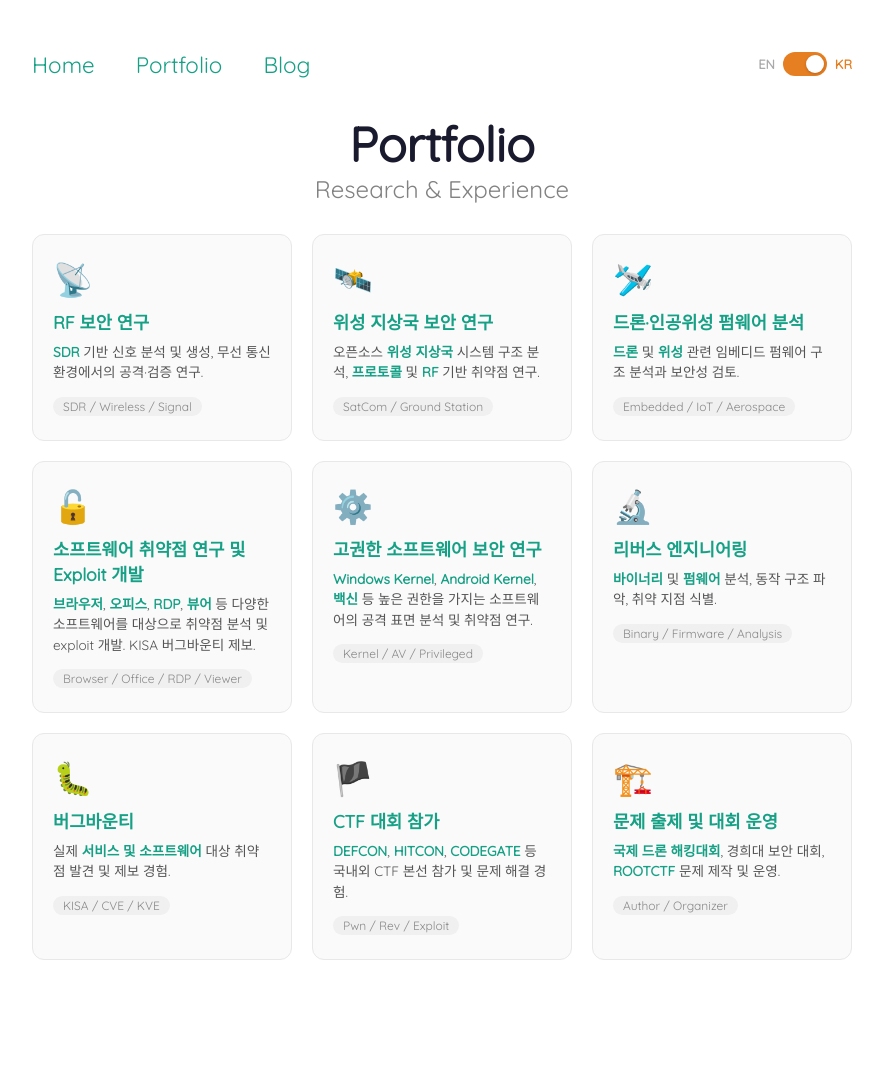
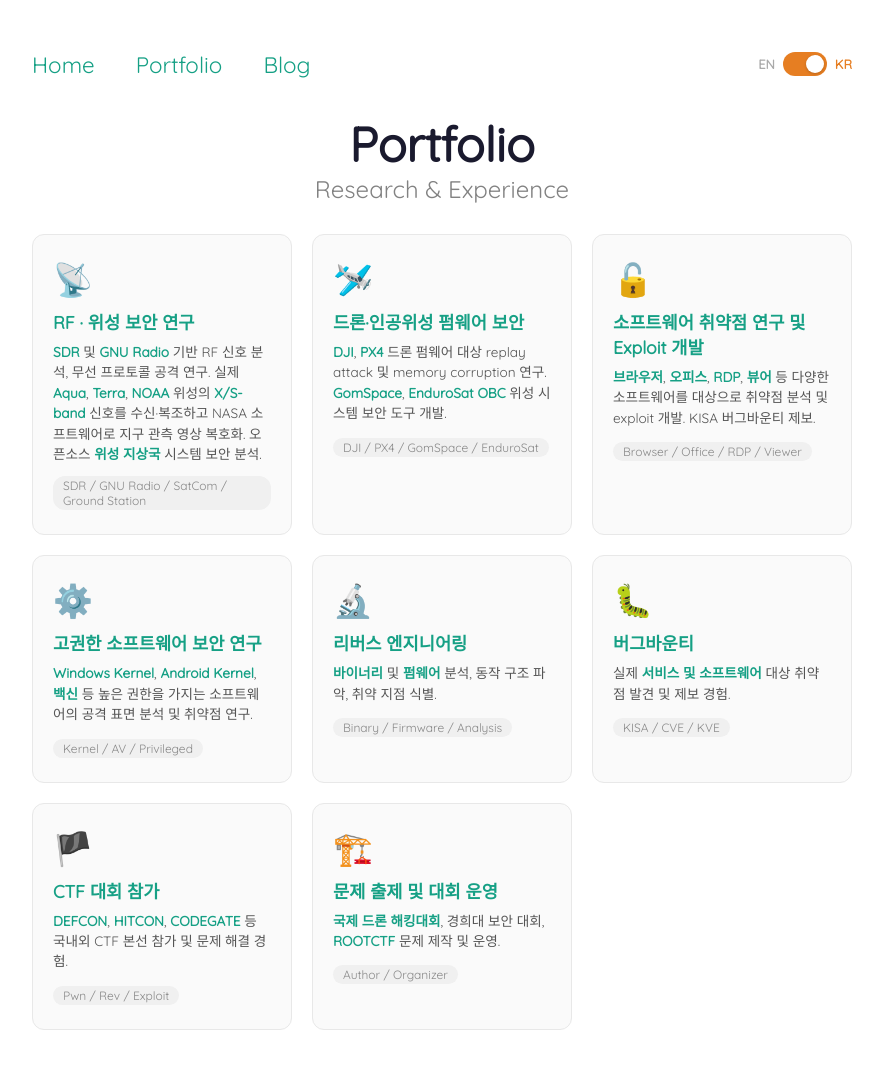
Before and after one commit to Gyeongje/gyeongje.github.io, a Jekyll site: the page built from portfolio.md, in a window 1280 px wide. Shown: the whole page, without its empty margins (198-1081 px from the left). Built offline with Jekyll 4.4.1, drawn with Linux system fonts in a browser that asks for light colours; before the commit the page ends 1000 px from its top, so only the background shows below that.

Commit message:
update drone card with DJI/PX4/GomSpace details, add period support to blog
Co-Authored-By: Claude Opus 4.6 <noreply@anthropic.com>

```diff
--- a/portfolio.md
+++ b/portfolio.md
@@ -9,23 +9,16 @@ permalink: /portfolio/
 
 <a href="{{ '/' | prepend: site.baseurl }}" class="portfolio-card">
 <div class="portfolio-card__icon">📡</div>
-<div class="portfolio-card__title" data-en="RF Security Research" data-ko="RF 보안 연구">RF Security Research</div>
-<div class="portfolio-card__desc" data-en="<strong>SDR</strong>-based signal analysis and generation, wireless protocol attack and verification in real-world <strong>RF</strong> environments." data-ko="<strong>SDR</strong> 기반 신호 분석 및 생성, 무선 통신 환경에서의 공격·검증 연구."><strong>SDR</strong>-based signal analysis and generation, wireless protocol attack and verification in real-world <strong>RF</strong> environments.</div>
-<div class="portfolio-card__tag">SDR / Wireless / Signal</div>
-</a>
-
-<a href="{{ '/' | prepend: site.baseurl }}" class="portfolio-card">
-<div class="portfolio-card__icon">🛰️</div>
-<div class="portfolio-card__title" data-en="Satellite Ground Station Security" data-ko="위성 지상국 보안 연구">Satellite Ground Station Security</div>
-<div class="portfolio-card__desc" data-en="Structural analysis of open-source <strong>satellite ground station</strong> systems, <strong>protocol</strong> and <strong>RF</strong>-based vulnerability research." data-ko="오픈소스 <strong>위성 지상국</strong> 시스템 구조 분석, <strong>프로토콜</strong> 및 <strong>RF</strong> 기반 취약점 연구.">Structural analysis of open-source <strong>satellite ground station</strong> systems, <strong>protocol</strong> and <strong>RF</strong>-based vulnerability research.</div>
-<div class="portfolio-card__tag">SatCom / Ground Station</div>
+<div class="portfolio-card__title" data-en="RF & Satellite Security Research" data-ko="RF · 위성 보안 연구">RF &amp; Satellite Security Research</div>
+<div class="portfolio-card__desc" data-en="<strong>SDR</strong> and <strong>GNU Radio</strong>-based RF signal analysis, wireless protocol attack research. Captured and demodulated real <strong>X/S-band</strong> signals from <strong>Aqua</strong>, <strong>Terra</strong>, and <strong>NOAA</strong> satellites, decoded Earth observation imagery via NASA tools. Security assessment of open-source <strong>satellite ground station</strong> systems." data-ko="<strong>SDR</strong> 및 <strong>GNU Radio</strong> 기반 RF 신호 분석, 무선 프로토콜 공격 연구. 실제 <strong>Aqua</strong>, <strong>Terra</strong>, <strong>NOAA</strong> 위성의 <strong>X/S-band</strong> 신호를 수신·복조하고 NASA 소프트웨어로 지구 관측 영상 복호화. 오픈소스 <strong>위성 지상국</strong> 시스템 보안 분석."><strong>SDR</strong> and <strong>GNU Radio</strong>-based RF signal analysis, wireless protocol attack research. Captured and demodulated real <strong>X/S-band</strong> signals from <strong>Aqua</strong>, <strong>Terra</strong>, and <strong>NOAA</strong> satellites, decoded Earth observation imagery via NASA tools. Security assessment of open-source <strong>satellite ground station</strong> systems.</div>
+<div class="portfolio-card__tag">SDR / GNU Radio / SatCom / Ground Station</div>
 </a>
 
 <a href="{{ '/' | prepend: site.baseurl }}" class="portfolio-card">
 <div class="portfolio-card__icon">🛩️</div>
-<div class="portfolio-card__title" data-en="Drone & Satellite Firmware Analysis" data-ko="드론·인공위성 펌웨어 분석">Drone &amp; Satellite Firmware Analysis</div>
-<div class="portfolio-card__desc" data-en="Embedded firmware structure analysis and security assessment for <strong>drone</strong> and <strong>satellite</strong> systems." data-ko="<strong>드론</strong> 및 <strong>위성</strong> 관련 임베디드 펌웨어 구조 분석과 보안성 검토.">Embedded firmware structure analysis and security assessment for <strong>drone</strong> and <strong>satellite</strong> systems.</div>
-<div class="portfolio-card__tag">Embedded / IoT / Aerospace</div>
+<div class="portfolio-card__title" data-en="Drone & Satellite Firmware Security" data-ko="드론·인공위성 펌웨어 보안">Drone &amp; Satellite Firmware Security</div>
+<div class="portfolio-card__desc" data-en="Replay attack and memory corruption research on <strong>DJI</strong> and <strong>PX4</strong> drone firmware. Security tooling development for <strong>GomSpace</strong> and <strong>EnduroSat OBC</strong> satellite systems." data-ko="<strong>DJI</strong>, <strong>PX4</strong> 드론 펌웨어 대상 replay attack 및 memory corruption 연구. <strong>GomSpace</strong>, <strong>EnduroSat OBC</strong> 위성 시스템 보안 도구 개발.">Replay attack and memory corruption research on <strong>DJI</strong> and <strong>PX4</strong> drone firmware. Security tooling development for <strong>GomSpace</strong> and <strong>EnduroSat OBC</strong> satellite systems.</div>
+<div class="portfolio-card__tag">DJI / PX4 / GomSpace / EnduroSat</div>
 </a>
 
 <a href="{{ '/' | prepend: site.baseurl }}" class="portfolio-card">
```
Also changed, not shown: blog.md (+1 -1 lines).
